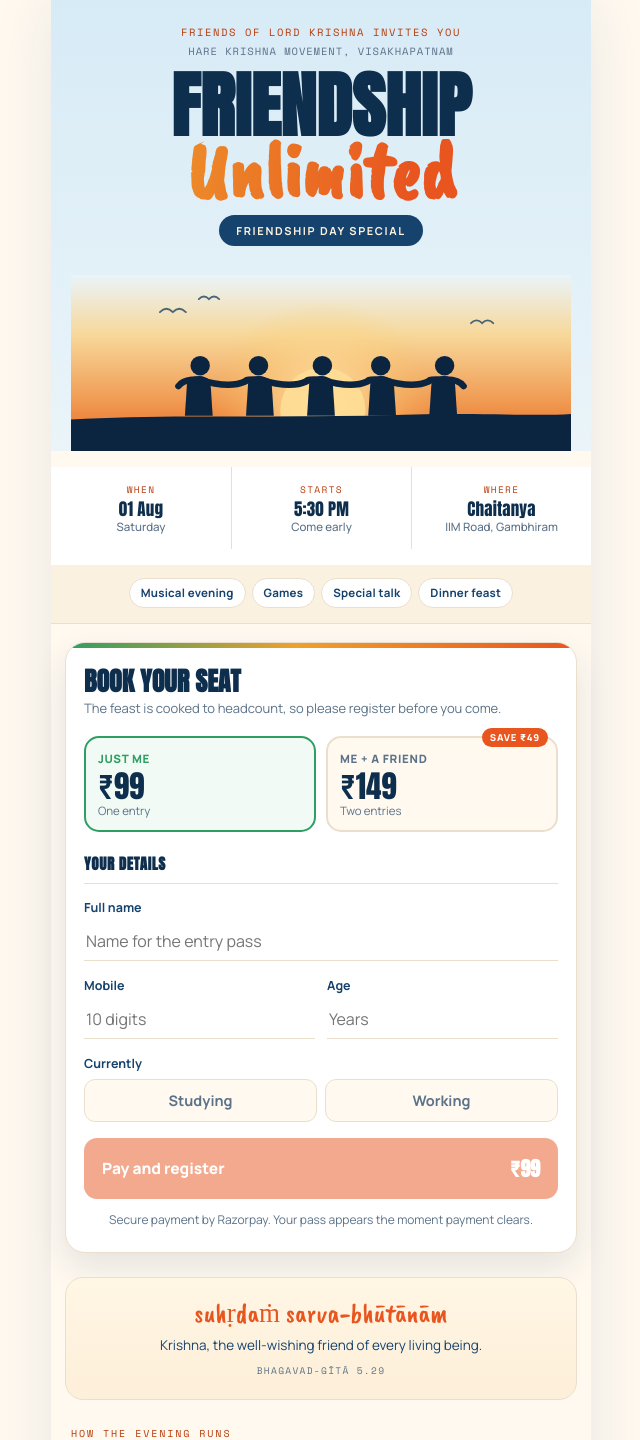
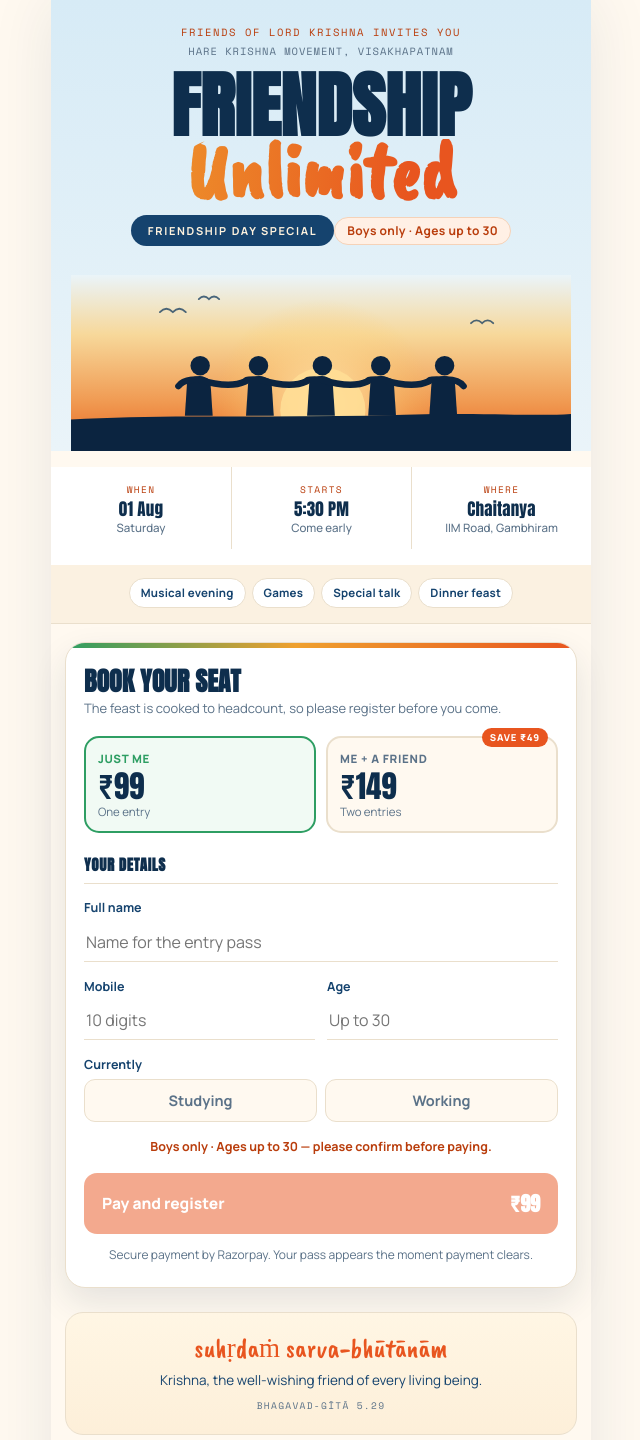
Before and after one commit to HkmVizagTech/friendship-day-registration, a Next.js app: page / in a window 1280 px wide. Shown: the top 1440 px of the page, without its empty margins (319-959 px from the left). Built offline with nearby package versions, Linux system fonts and the light colour scheme.

Commit message:
content: boys-only + age cap 30 shown on hero and before payment; feat: enforce age max 30 server-side

```diff
--- a/app/fields.js
+++ b/app/fields.js
@@ -46,8 +46,8 @@ export default function PersonFields({ idPrefix, keyPrefix, values, errors, onSe
             onChange={onSet('age')}
             className={e('age') ? 'bad' : ''}
             inputMode="numeric"
-            maxLength={3}
-            placeholder="Years"
+            maxLength={2}
+            placeholder="Up to 30"
           />
           {e('age') && <p className="err">{e('age')}</p>}
         </div>
--- a/app/globals.css
+++ b/app/globals.css
@@ -89,6 +89,27 @@ body {
   letter-spacing: 0.15em;
   text-transform: uppercase;
   color: #FFF3DE;
+}
+
+.restriction {
+  display: inline-block;
+  margin-top: 9px;
+  font-size: 12px;
+  font-weight: 700;
+  letter-spacing: 0.03em;
+  color: var(--ember-ink);
+  background: #FFF0E5;
+  border: 1px solid #F5D2B8;
+  border-radius: 999px;
+  padding: 4px 12px;
+}
+
+.restriction-note {
+  margin: 4px 0 12px;
+  font-size: 12.5px;
+  font-weight: 700;
+  color: var(--ember-ink);
+  text-align: center;
 }
 
 .sunset { display: block; width: 100%; height: auto; margin-top: 18px; }
--- a/app/page.js
+++ b/app/page.js
@@ -159,6 +159,7 @@ export default function Register() {
           <span className="script">{EVENT.titleScript}</span>
         </h1>
         <p className="ribbon">{EVENT.kicker}</p>
+        <p className="restriction">{EVENT.restriction}</p>
         <Sunset />
       </header>
 
@@ -240,6 +241,8 @@ export default function Register() {
             </div>
           )}
 
+          <p className="restriction-note">{EVENT.restriction} — please confirm before paying.</p>
+
           <button className="pay" onClick={pay} disabled={busy || !sdkReady}>
             <span>{busy ? 'Opening payment…' : isDuo ? 'Pay for two' : 'Pay and register'}</span>
             <span className="amt">₹{tier.amount / 100}</span>
--- a/lib/event.js
+++ b/lib/event.js
@@ -5,6 +5,7 @@ export const EVENT = {
   title: 'Friendship',
   titleScript: 'Unlimited',
   kicker: 'Friendship Day Special',
+  restriction: 'Boys only · Ages up to 30',
   weekday: 'Saturday',
   date: '01 August 2026',
   time: '5:30 PM',
--- a/lib/util.js
+++ b/lib/util.js
@@ -20,7 +20,7 @@ function person(src, prefix, errors, required) {
   if (required) {
     if (name.length < 2) errors[`${prefix}name`] = 'Enter the full name';
     if (!/^[6-9]\d{9}$/.test(phone)) errors[`${prefix}phone`] = 'Enter a valid 10-digit mobile number';
-    if (!Number.isInteger(age) || age < 5 || age > 100) errors[`${prefix}age`] = 'Enter an age between 5 and 100';
+    if (!Number.isInteger(age) || age < 5 || age > 30) errors[`${prefix}age`] = 'Enter an age between 5 and 30';
     if (!['student', 'working'].includes(occupation)) errors[`${prefix}occupation`] = 'Choose studying or working';
     if (occupation === 'working' && company.length < 2) errors[`${prefix}company`] = 'Enter the company name';
     if (occupation === 'student') {
```
